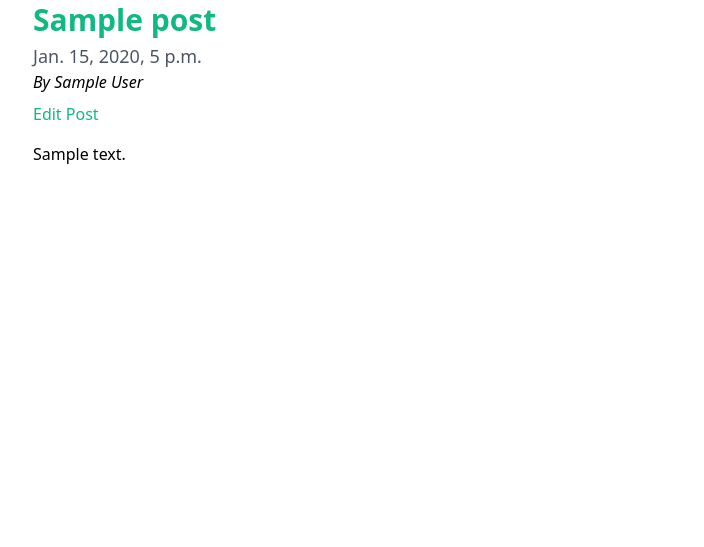
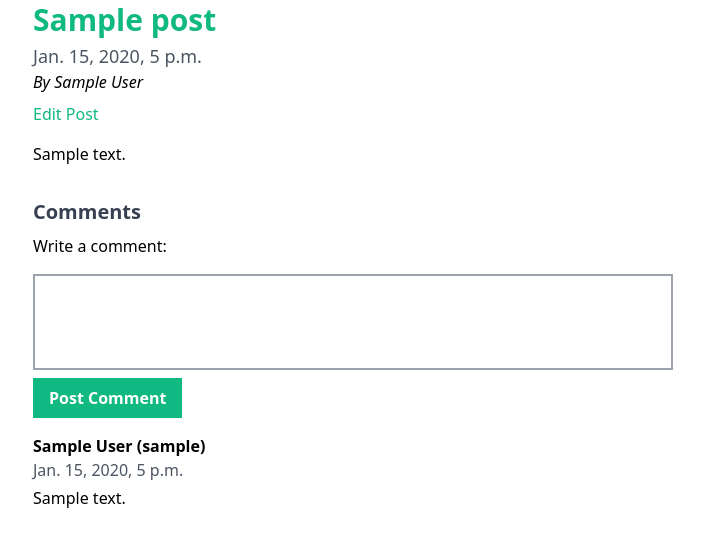
Before and after one commit to stevemc4/django-blog, a Django app: page /post/1/ in a window 1280 px wide. Shown: the part 150-697 px from the top of the page, without its empty margins (287-991 px from the left). Run offline with Django 3.2, Linux system fonts and the light colour scheme; a user stored in the database is signed in; tables that the repository leaves empty hold one stand-in row (values such as "Sample post").

Commit message:
Added comment feature

```diff
--- a/blog/admin.py
+++ b/blog/admin.py
@@ -1,6 +1,7 @@
 from django.contrib import admin
-from blog.models import Post
+from blog.models import Post, Comment
 
 # Register your models here.
 
 admin.site.register(Post)
+admin.site.register(Comment)
--- a/blog/forms.py
+++ b/blog/forms.py
@@ -1,5 +1,5 @@
 from django import forms
-from blog.models import Post
+from blog.models import Post, Comment
 
 class PostForm(forms.ModelForm):
 
@@ -17,3 +17,17 @@ class PostForm(forms.ModelForm):
   class Meta:
     model = Post
     fields = ('title', 'text',)
+
+class CommentForm(forms.ModelForm):
+
+  text = forms.CharField(
+    label='Write a comment',
+    widget=forms.Textarea(
+      attrs={
+        'class': 'border-2 border-rounded-lg border-gray-400 block resize-none w-full h-24 p-2 mt-4'
+      }
+    )
+  )
+  class Meta:
+    model = Comment
+    fields = ('text',)
--- a/blog/models.py
+++ b/blog/models.py
@@ -21,6 +21,6 @@ class Post(models.Model):
 
 class Comment(models.Model):
   author = models.ForeignKey(settings.AUTH_USER_MODEL, on_delete=models.CASCADE)
-  post = models.ForeignKey(Post, on_delete=models.CASCADE)
+  post = models.ForeignKey(Post, on_delete=models.CASCADE, related_name='comments')
   text = models.TextField()
-  created_date = models.DateField(default=timezone.now)
+  created_date = models.DateTimeField(default=timezone.now)
--- a/blog/templates/blog/post_detail.html
+++ b/blog/templates/blog/post_detail.html
@@ -12,6 +12,23 @@
         <a href="{% url 'post_edit' pk=post.pk %}" class="text-green-500">Edit Post</a>
       {% endif %}
     </div>
-    <p>{{ post.text | linebreaksbr }}</p>
+    <p class="mb-8">{{ post.text | linebreaksbr }}</p>
+    <h3 class="text-xl font-bold text-gray-700 mb-2">Comments</h3>
+    {% if user.is_authenticated %}
+      <form method="POST" class="mb-4">
+        {% csrf_token %}
+        {{ form.as_p }}
+        <button type="submit" class="px-4 py-2 font-bold bg-green-500 text-white br-rounded-lg mt-2">Post Comment</button>
+      </form>
+    {% endif %}
+    <div>
+    {% for comment in post.comments.all %}
+      <article class="mb-4">
+        <address class="not-italic font-bold text-md"><a rel="author">{{ comment.author.first_name }} {{ comment.author.last_name }} ({{ comment.author.username }})</a></address>
+        <time class="text-gray-600 block text-md mb-1">{{ comment.created_date }}</time>
+        <p>{{ comment.text | linebreaksbr }}</p>
+      </article>
+      {% endfor %}
+    </div>
   </article>
 {% endblock %}
--- a/blog/views.py
+++ b/blog/views.py
@@ -2,7 +2,7 @@ from django.shortcuts import render, get_object_or_404, redirect
 from django.utils import timezone
 from django.contrib.auth.decorators import login_required
 from blog.models import Post
-from blog.forms import PostForm
+from blog.forms import PostForm, CommentForm
 
 # Create your views here.
 
@@ -12,7 +12,18 @@ def post_list(request):
 
 def post_detail(request, pk):
   post = get_object_or_404(Post, pk=pk)
-  return render(request, 'blog/post_detail.html', {'post': post})
+  if request.method == 'POST':
+    form = CommentForm(request.POST)
+    if form.is_valid():
+      new_comment = form.save(commit=False)
+      new_comment.author = request.user
+      new_comment.post = post
+      new_comment.created_date = timezone.now()
+      new_comment.save()
+      return redirect('post_detail', pk=post.pk)
+  else:
+    form = CommentForm()
+    return render(request, 'blog/post_detail.html', {'post': post, 'form': form})
 
 @login_required
 def post_new(request):
```
Also changed, not shown: blog/migrations/0005_auto_20210330_2059.py (added), blog/migrations/0006_auto_20210330_2105.py (added).
